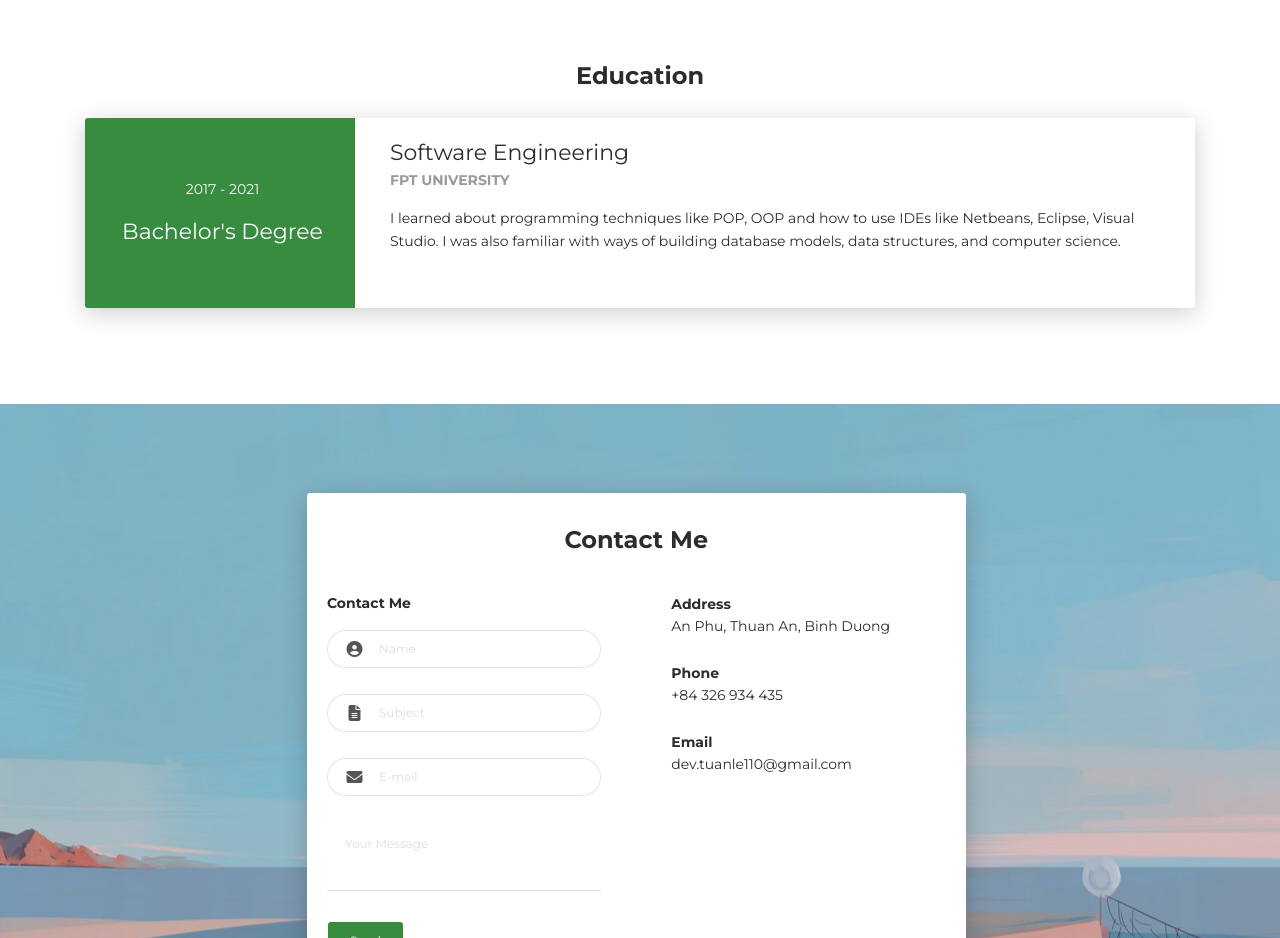
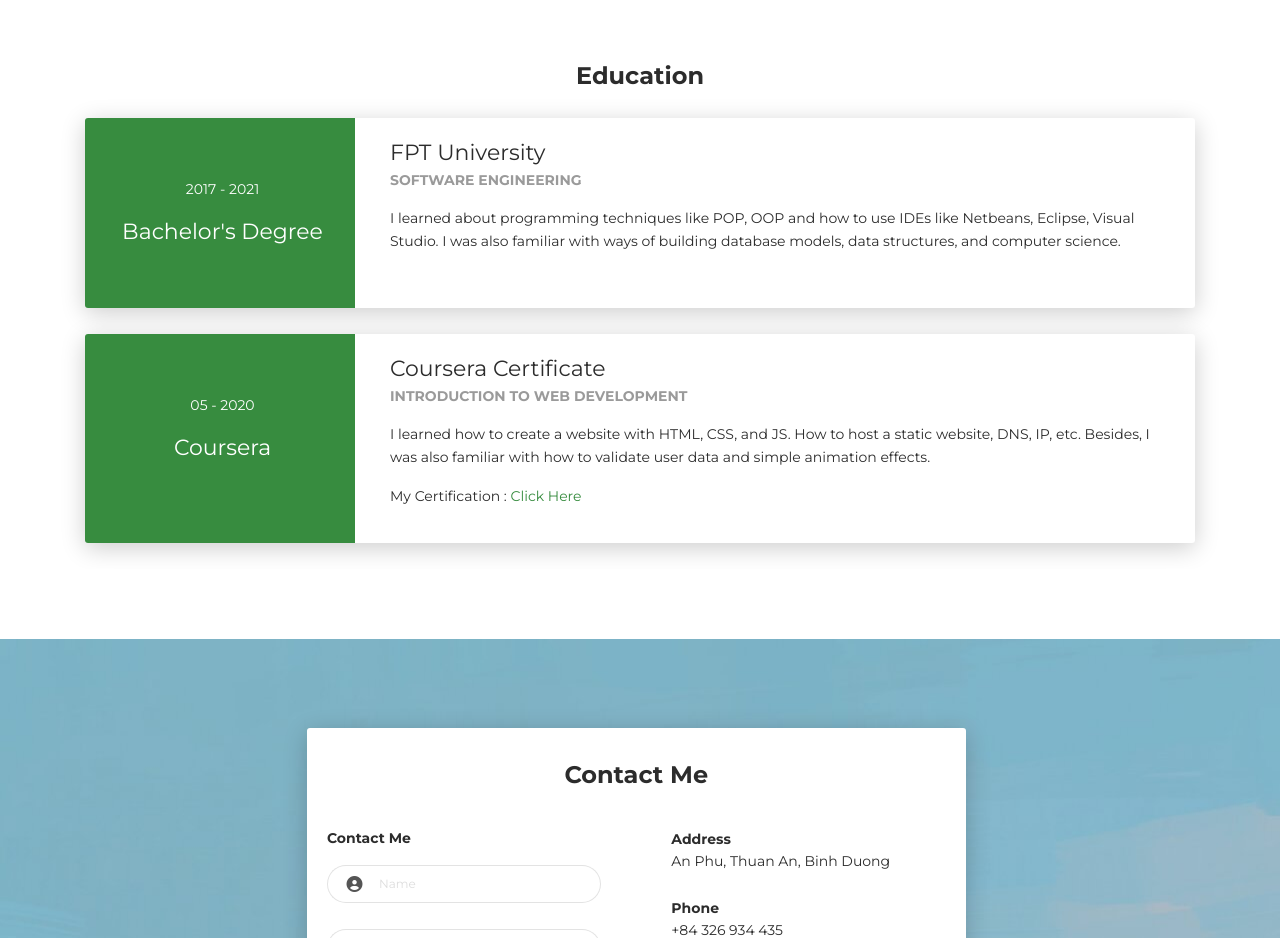
Before and after one commit to tuanvipandpro/MyCV, a plain HTML site: page index.html in a window 1280 px wide. Shown: the part 2820-3758 px from the top of the page. Drawn offline with Linux system fonts and the light colour scheme.

Commit message:
Update CV

```diff
--- a/index.html
+++ b/index.html
@@ -313,12 +313,35 @@
         </div>
         <div class="col-md-9" data-aos="fade-left" data-aos-offset="50" data-aos-duration="500">
           <div class="card-body">
-            <div class="h5">Software Engineering</div>
-            <p class="category">FPT University</p>
+            <div class="h5">FPT University</div>
+            <p class="category">Software Engineering</p>
             <p>
               I learned about programming techniques like POP, OOP and how to use IDEs like Netbeans, Eclipse, Visual Studio.
               I was also familiar with ways of building database models, data structures, and computer science.
               </p>
+          </div>
+        </div>
+      </div>
+    </div>
+    <div class="card">
+      <div class="row">
+        <div class="col-md-3 bg-primary" data-aos="fade-right" data-aos-offset="50" data-aos-duration="500">
+          <div class="card-body cc-education-header">
+            <p>05 - 2020</p>
+            <div class="h5">Coursera</div>
+          </div>
+        </div>
+        <div class="col-md-9" data-aos="fade-left" data-aos-offset="50" data-aos-duration="500">
+          <div class="card-body">
+            <div class="h5">Coursera Certificate</div>
+            <p class="category">Introduction to Web Development</p>
+            <p>
+              I learned how to create a website with HTML, CSS, and JS. How to host a static website, DNS, IP, etc.
+              Besides, I was also familiar with how to validate user data and simple animation effects.
+            </p>
+            <p>
+              My Certification : <a href="https://coursera.org/share/e1ee4915b9e8b4c911ec2695cb9f981e" target="_blank">Click Here </a>
+            </p>
           </div>
         </div>
       </div>
@@ -444,8 +467,7 @@
       </div>
     </div>
   </div>
-</div></div>
-    </div>
+</div>
     <footer class="footer">
       <div class="container text-center">
         <a class="cc-facebook btn btn-link" href="https://www.facebook.com/BMX.HellBoy/" target="_blank"><i class="fa fa-facebook fa-2x " aria-hidden="true"></i></a>
```
